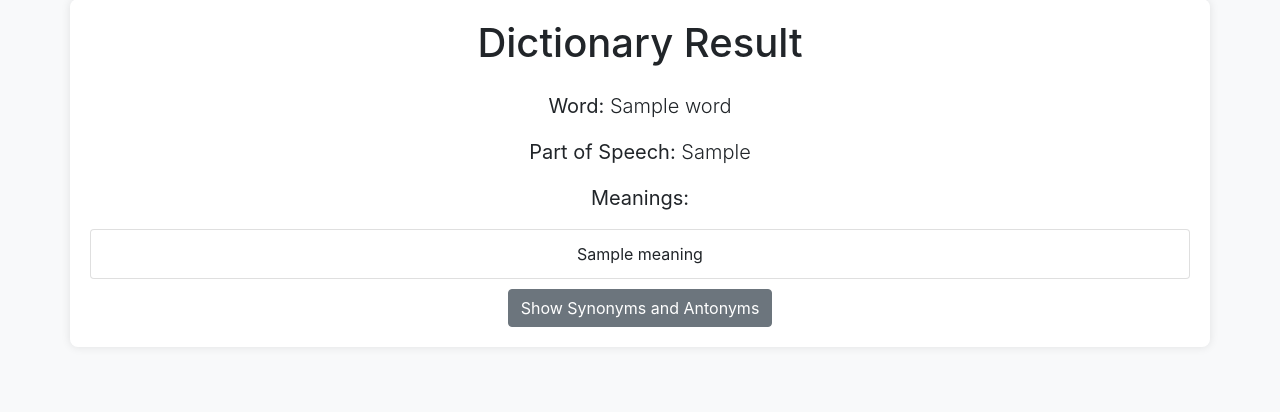
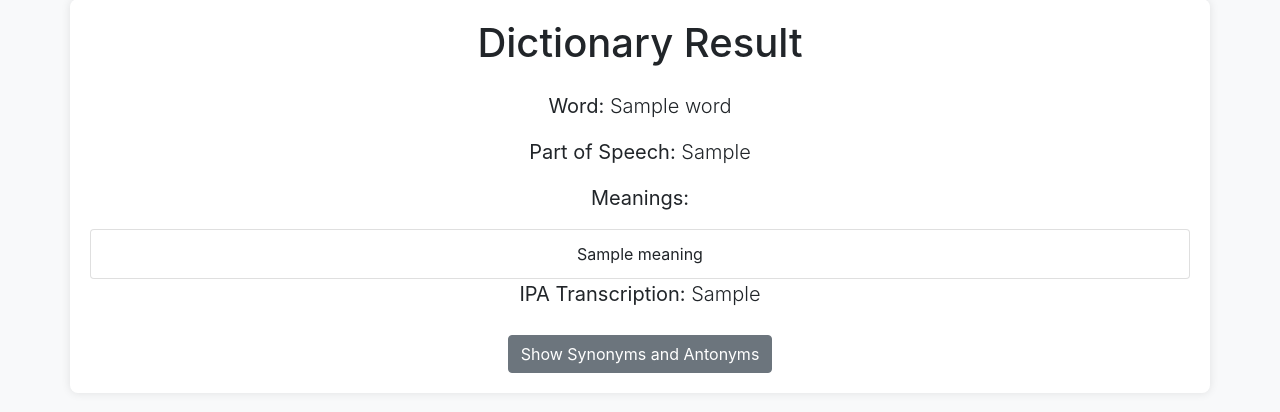
Before and after one commit to Aayush518/dictMean, a Flask app: template templates/result.html in a window 1280 px wide. Shown: the part 87-499 px from the top of the page. Run offline with Flask 2, Linux system fonts and the light colour scheme; the template is opened without the code that fills it: most values are stand-ins (such as "Sample title", 1, 10 or a date in 2020); some libraries are stand-ins or nearby versions.

Commit message:
Update result.html

```diff
--- a/templates/result.html
+++ b/templates/result.html
@@ -1,3 +1,4 @@
+<!-- result.html -->
 <!DOCTYPE html>
 <html lang="en">
 <head>
@@ -80,6 +81,9 @@
                 {% endfor %}
             </ul>
 
+            <!-- Display IPA Transcription -->
+            <p class="lead"><strong>IPA Transcription:</strong> {{ ipa_transcription }}</p>
+
             {% if synonyms or antonyms %}
                 <div class="synonyms-antonyms">
                     {% if synonyms %}
```
